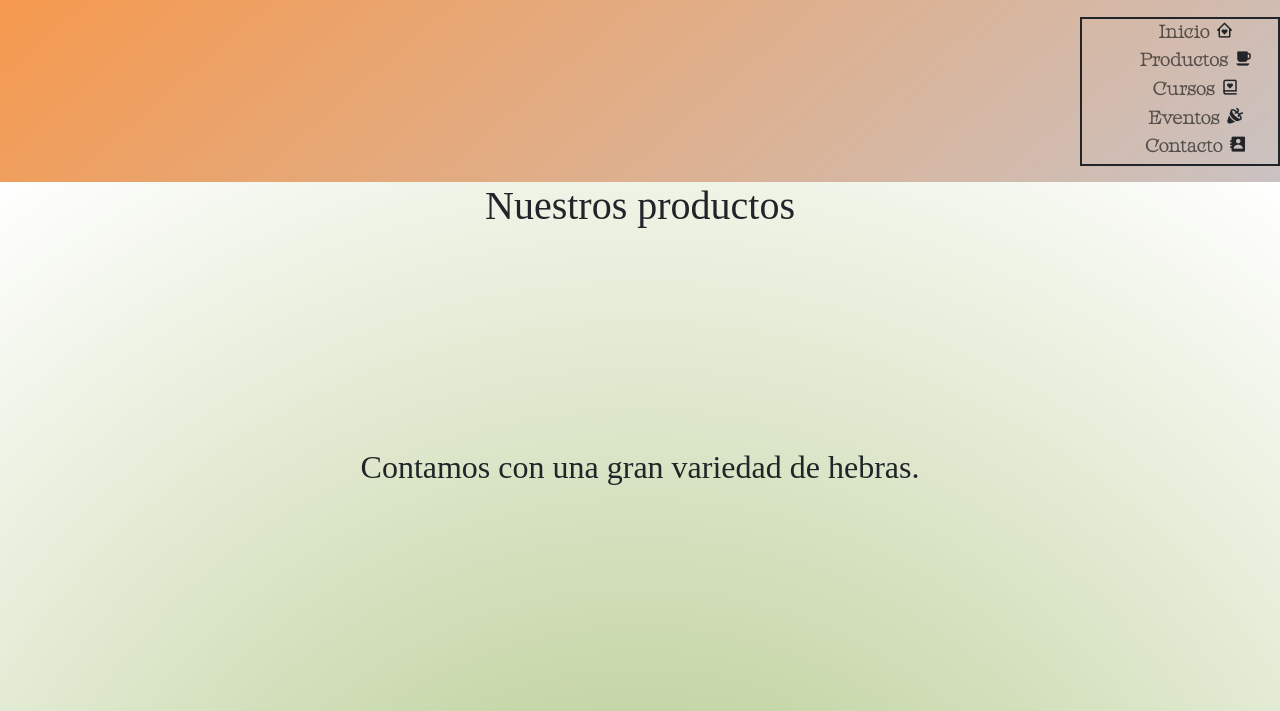
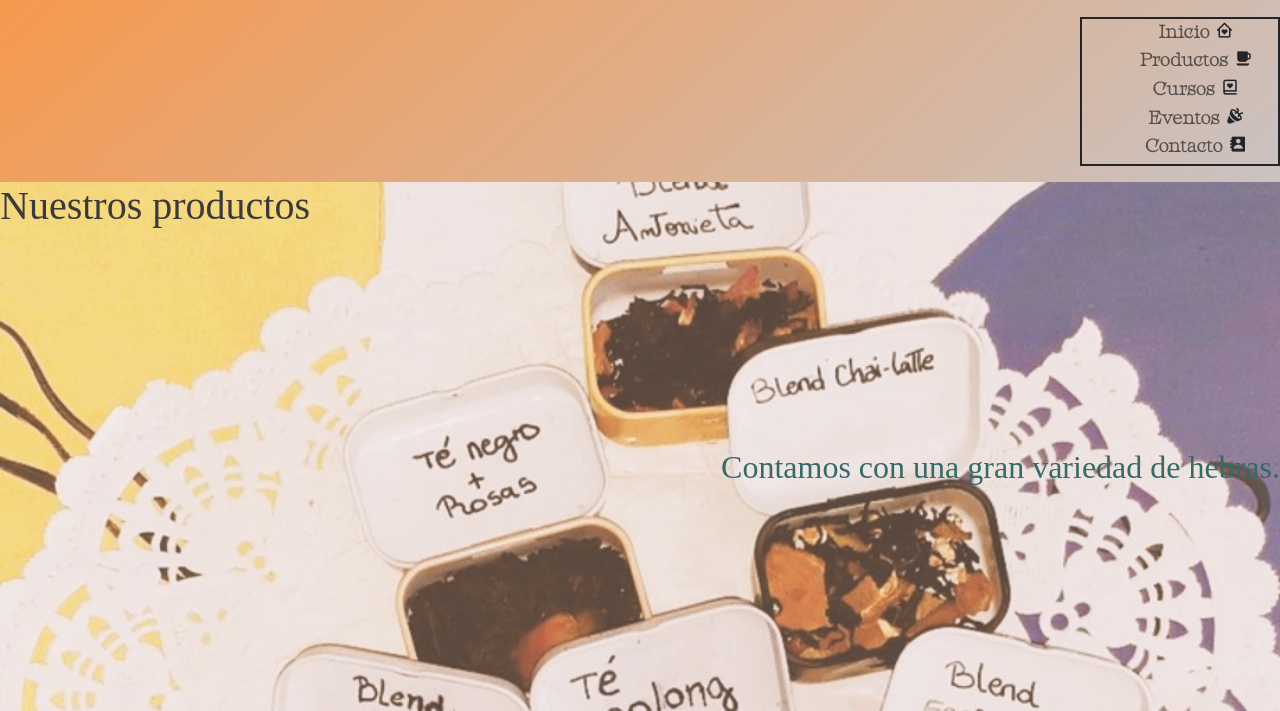
Before and after one commit to renzo9090/SegundaPreEntrega, a website: page paginas/productos.html in a window 1280 px wide. Shown: the part 168-879 px from the top of the page. Drawn offline with nearby package versions, Linux system fonts and the light colour scheme.

Commit message:
corriegiendo errores

```diff
--- a/paginas/productos.html
+++ b/paginas/productos.html
@@ -54,7 +54,6 @@
 
     <main>
         <section class="seccion-productos">
-        <img src="../img/hebras.jpg" alt="hebras" class="imghebras">
         <h1 class="titulo-productos">Nuestros productos</h1>
         <h2 class="titulo-hebras">Contamos con una gran variedad de hebras.</h2>
         <ol type="1" class="lista-de-té">
@@ -94,7 +93,7 @@
         <figure>
             <figcaption>
                 <a href="https://www.instagram.com/corazonenhebras/">
-                <img src="./img/publicacion ig.jpg" alt="instagram">
+                <img src="../img/publicacion ig.jpg" alt="instagram">
                 </a>
             </figcaption>
         </figure>
--- a/scss/style.scss
+++ b/scss/style.scss
@@ -3,12 +3,14 @@
     margin: 0;
     padding: 0;
 }
+//fuentes
 @font-face{
     font-family: "titulos";
     src: url(../fuentes/ice_cream_2\ titulos/.otf);
     font-family: "texto";
     src: url(../fuentes/espect_retro/EspectRetro_PERSONAL_USE_ONLY.otf);
 }
+//finfuentes
 li{
     list-style: none;
 }
@@ -46,6 +48,7 @@ a{
     border: solid 2px;
 
 }
+//navbar
 nav{
     background-color: rgba(252, 128, 83, 0.753);
     display: grid;
@@ -56,6 +59,7 @@ nav{
     grid-template-columns: repeat(3, 1fr);
     gap: 20px;
 }
+//finnavbar
 .cuerpo{
     font-family: "texto";
     font-size: x-large;
@@ -101,7 +105,11 @@ footer img{
     justify-content: center;
 }
 .seccion-productos{
-    background-color: rgba(138, 170, 74, 0.719);
+    background:url("../img/hebras.jpg");
+    background-repeat: no-repeat;
+    background-position: 50% 50%;
+    background-size: cover;
+    opacity: 0.8;
     display: grid;
     grid-template-rows: repeat(4, 1fr);
     grid-template-columns: repeat (4, 1fr);
@@ -115,20 +123,22 @@ footer img{
     justify-content: space-between;
     gap: 10px;
 
-    .imghebras{
-        width: 100%;
-    }
     .titulo-productos{
         grid-area: titupro;
         font-family:"titulos";
         text-align: center;
         display: flex;
         flex-direction: column;
+        position: absolute;
+        position: relative;
+        justify-content: left;
+
     }
     .titulo-hebras{
         grid-area: tituheb;
         font-family:"titulos";
-        text-align: center;
+        text-align: left;
+
 
     }
     .lista-de-té{
@@ -143,7 +153,7 @@ footer img{
 
     }
 }
-
+//mediaqueries
 @media (min-width: 900px) and (max-width: 1440px){
     nav {
         grid-template-columns: repeat(3, 1fr);
@@ -243,11 +253,28 @@ footer img{
 
     }
     .seccion-productos{
-        background: radial-gradient(circle, rgba(138, 170, 74, 0.719), white);
+        background:url("../img/hebras.jpg");
+        background-repeat: no-repeat;
+        background-position: 50% 50%;
+        background-size: cover;
+        opacity: 0.8;
+
+        .titulo-productos{
+            position: absolute;
+            position: relative;
+            justify-self: left;
+            color: rgb(10, 10, 10);
+        }
+        .titulo-hebras{
+            justify-self: right;
+            color: rgb(3, 70, 66);
+        }
         .lista-de-té{
-            list-style-type: upper-alpha;
+            color: rgb(0, 0, 0);
+            justify-self: right;
 
         }
     }
 
 }
+//finmediaqueries
```
Also changed, not shown: paginas/contacto.html (+1 -1 lines), paginas/cursos.html (+1 -1 lines), paginas/eventos.html (+1 -1 lines), css/style.css, 1 other file.
